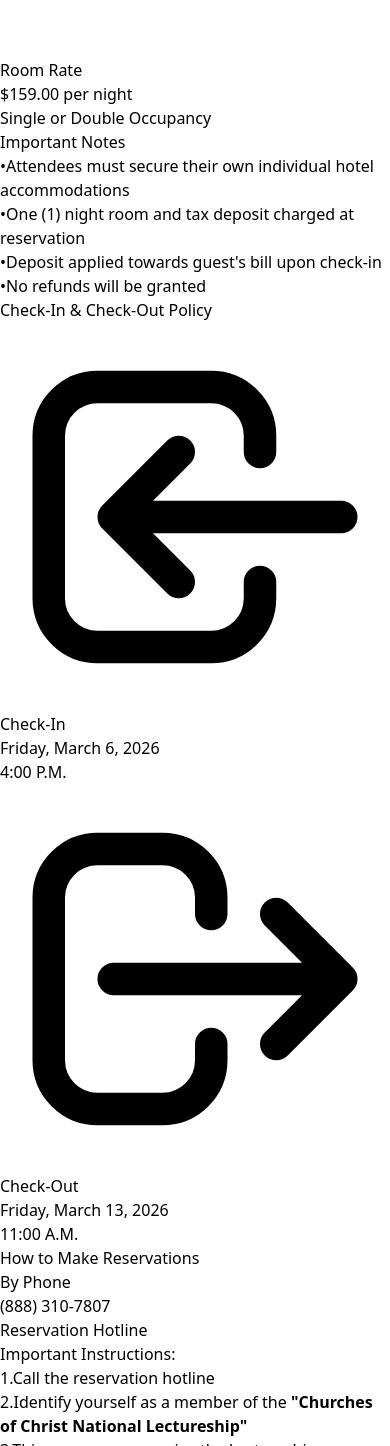
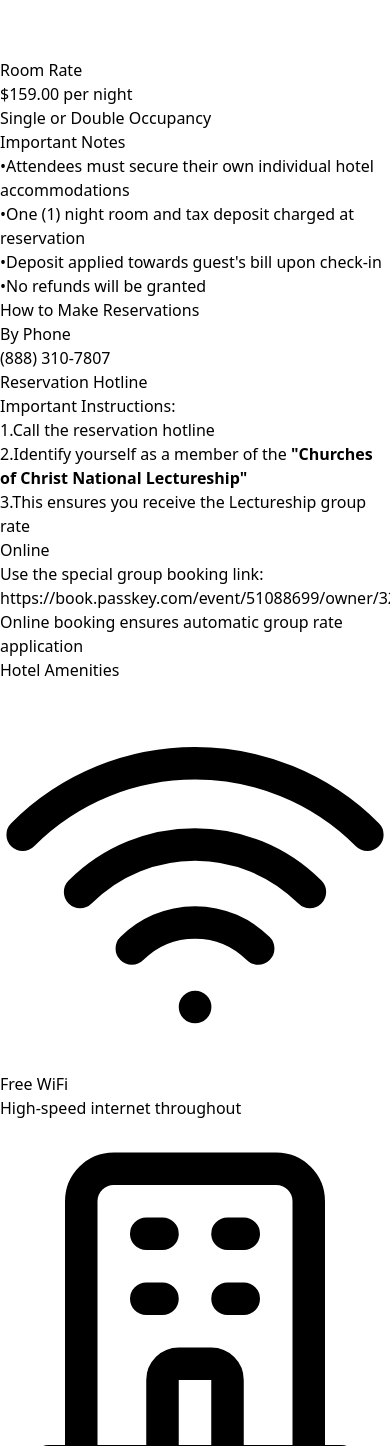
Before and after one commit to whitneesmith/cocnl-80th-annual-lectureship2, a React (Vite) app: page /hotel in a window 390 px wide. Shown: the part 1813-3259 px from the top of the page. Built offline with nearby package versions, Linux system fonts and the light colour scheme.

Commit message:
Update Hotel.tsx

```diff
--- a/src/pages/Hotel.tsx
+++ b/src/pages/Hotel.tsx
@@ -1,4 +1,4 @@
-  function Hotel() {
+function Hotel() {
   return (
     <div className="bg-white">
       {/* Header Section */}
@@ -84,37 +84,6 @@
                   No refunds will be granted
                 </li>
               </ul>
-            </div>
-          </div>
-        </div>
-      </section>
-
-      {/* Check-in/Check-out Information */}
-      <section className="py-16 bg-gray-50">
-        <div className="max-w-4xl mx-auto px-4 sm:px-6 lg:px-8">
-          <h2 className="text-3xl font-bold text-center text-gray-900 mb-12">Check-In & Check-Out Policy</h2>
-
-          <div className="grid grid-cols-1 md:grid-cols-2 gap-8">
-            <div className="bg-white rounded-lg shadow-lg p-8 text-center">
-              <div className="text-green-600 mb-4">
-                <svg className="h-12 w-12 mx-auto" fill="none" viewBox="0 0 24 24" stroke="currentColor">
-                  <path strokeLinecap="round" strokeLinejoin="round" strokeWidth={2} d="M11 16l-4-4m0 0l4-4m-4 4h14m-5 4v1a3 3 0 01-3 3H6a3 3 0 01-3-3V7a3 3 0 013-3h7a3 3 0 013 3v1" />
-                </svg>
-              </div>
-              <h3 className="text-xl font-bold text-gray-900 mb-4">Check-In</h3>
-              <p className="text-2xl font-bold text-green-600 mb-2">Friday, March 6, 2026</p>
-              <p className="text-lg text-gray-600">4:00 P.M.</p>
-            </div>
-
-            <div className="bg-white rounded-lg shadow-lg p-8 text-center">
-              <div className="text-red-600 mb-4">
-                <svg className="h-12 w-12 mx-auto" fill="none" viewBox="0 0 24 24" stroke="currentColor">
-                  <path strokeLinecap="round" strokeLinejoin="round" strokeWidth={2} d="M17 16l4-4m0 0l-4-4m4 4H7m6 4v1a3 3 0 01-3 3H6a3 3 0 01-3-3V7a3 3 0 013-3h4a3 3 0 013 3v1" />
-                </svg>
-              </div>
-              <h3 className="text-xl font-bold text-gray-900 mb-4">Check-Out</h3>
-              <p className="text-2xl font-bold text-red-600 mb-2">Friday, March 13, 2026</p>
-              <p className="text-lg text-gray-600">11:00 A.M.</p>
             </div>
           </div>
         </div>
```
